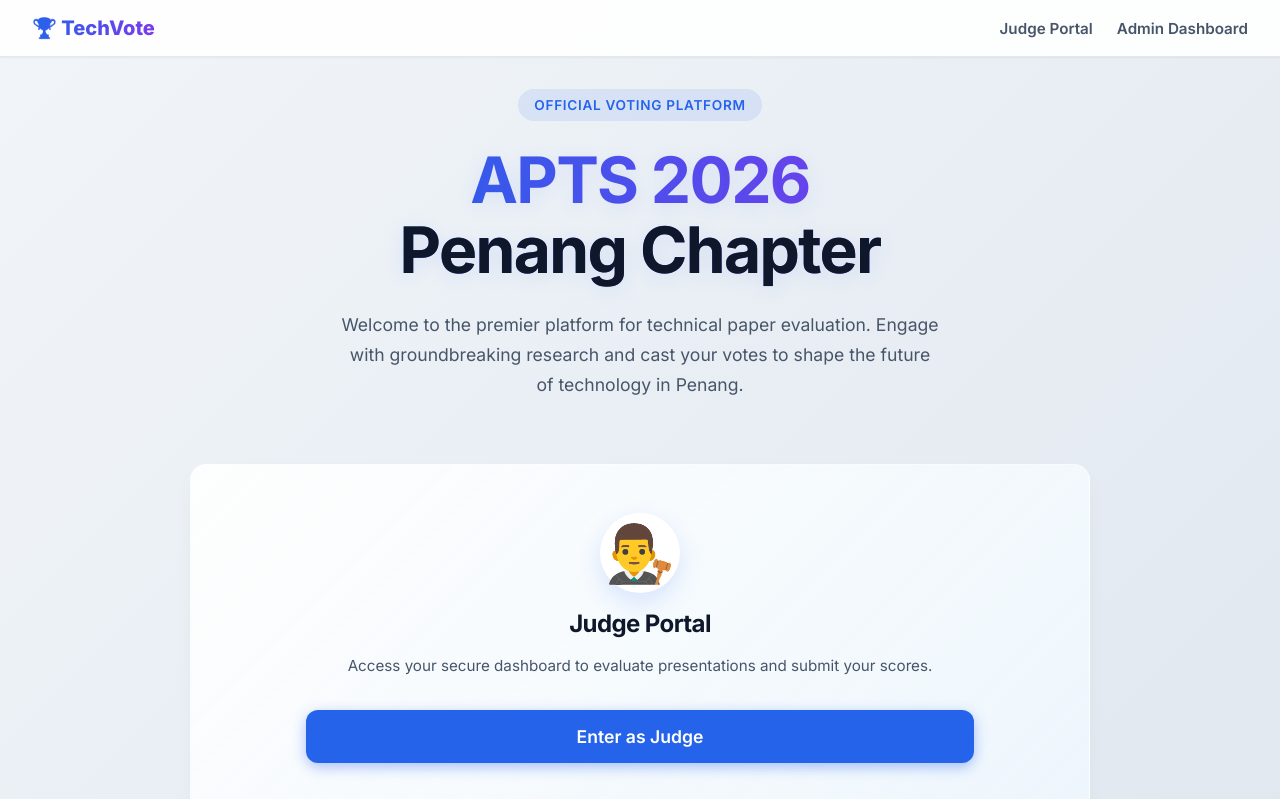
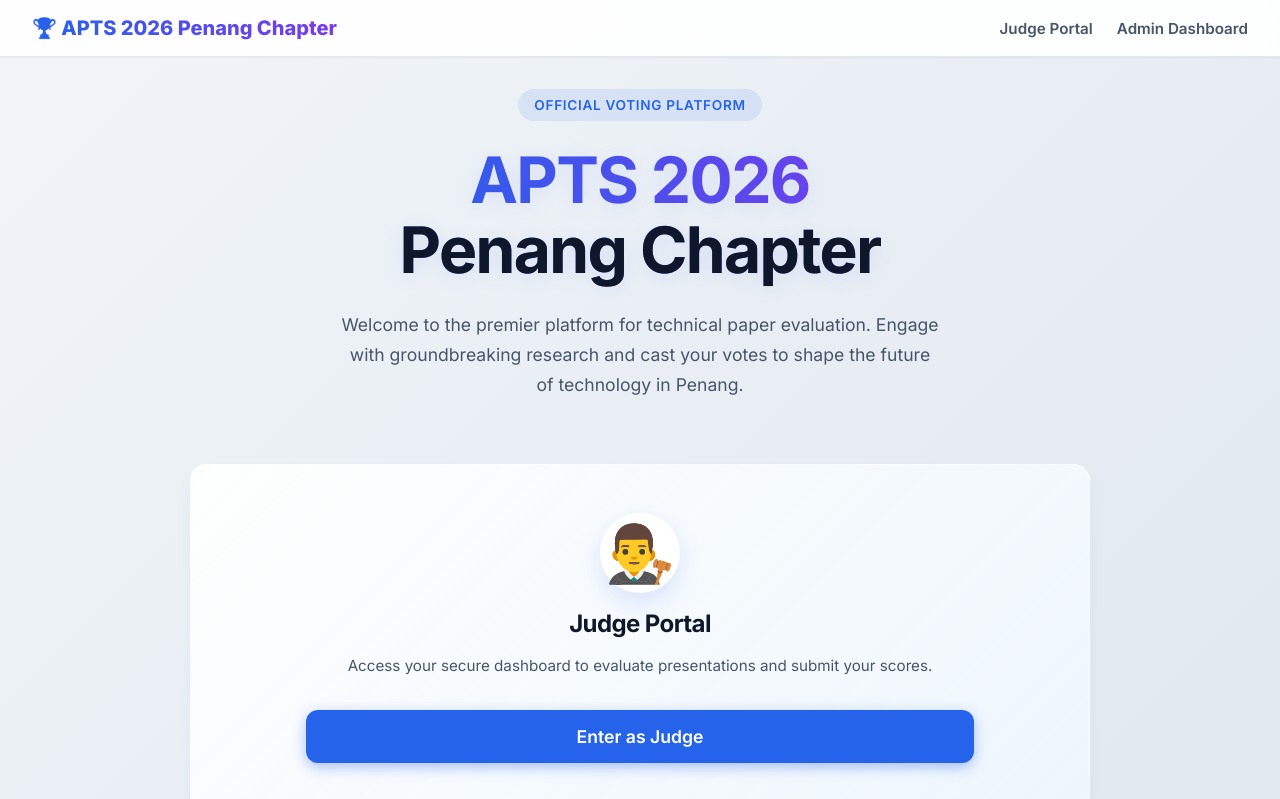
Before and after one commit to tansle85-source/vote, a Next.js app: page / in a window 1280 px wide. Shown: the top 799 px of the page. Built offline with nearby package versions, Linux system fonts and the light colour scheme; no server answers; the database is empty.

Commit message:
Change TechVote to APTS 2026 Penang Chapter

```diff
--- a/src/app/layout.js
+++ b/src/app/layout.js
@@ -17,7 +17,7 @@ export default function RootLayout({ children }) {
     <html lang="en" className={`${inter.variable}`}>
       <body>
         <nav className="navbar">
-          <Link href="/" className="nav-brand">🏆 TechVote</Link>
+          <Link href="/" className="nav-brand">🏆 APTS 2026 Penang Chapter</Link>
           <div className="nav-links">
             <Link href="/judge">Judge Portal</Link>
             <Link href="/admin">Admin Dashboard</Link>
```
